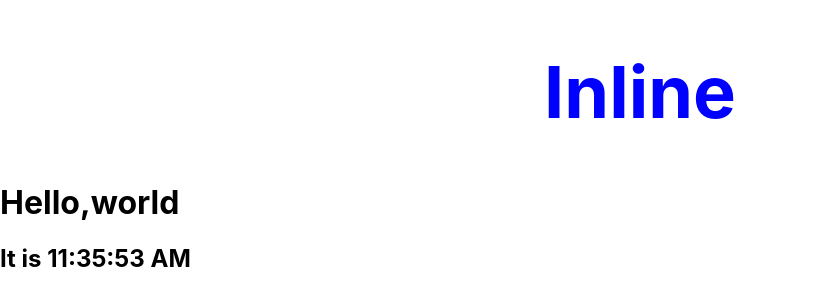
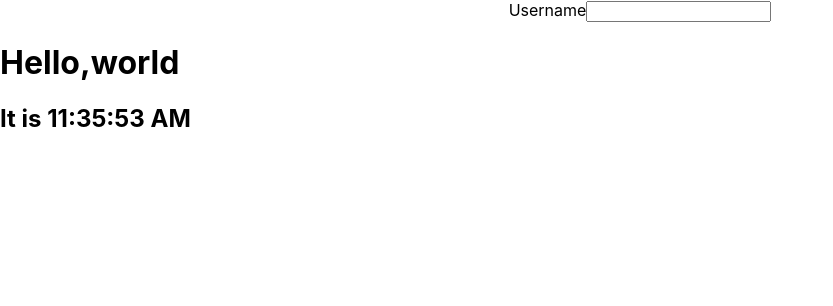
Before and after one commit to ShakyaSaurav/React-Basic, a React (Create React App) app: page / in a window 1280 px wide. Shown: the top 306 px of the page, without its empty margins (0-833 px from the left). Built offline with nearby package versions, Linux system fonts and the light colour scheme.

Commit message:
form handling basics

```diff
--- a/src/App.js
+++ b/src/App.js
@@ -13,10 +13,12 @@ import UserGreeting from './UserGreeting';
 import NameList from './components/NameList';
 import Stylesheet from './components/Stylesheet';
 import Inline from './components/Inline';
+import Form from './components/Form';
 function App() {
   return (
     <div className="App">
-      <Inline/>
+      <Form/>
+      {/* <Inline/> */}
       {/* <Stylesheet primary={true}/> */}
       {/* <NameList/> */}
       {/* <UserGreeting/> */}
--- /dev/null
+++ b/src/components/Form.js
@@ -0,0 +1,16 @@
+import React, { Component } from 'react'
+
+class Form extends Component {
+  render() {
+    return (
+      <form>
+        <div>
+            <label>Username</label>
+            <input type='text'/>
+        </div>
+      </form>
+    )
+  }
+}
+
+export default Form
```
